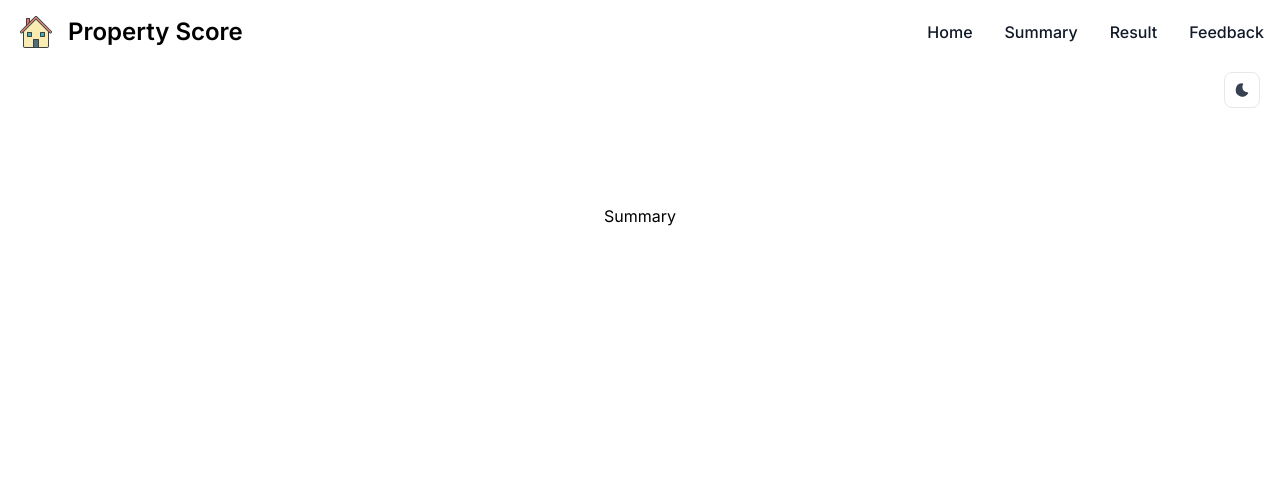
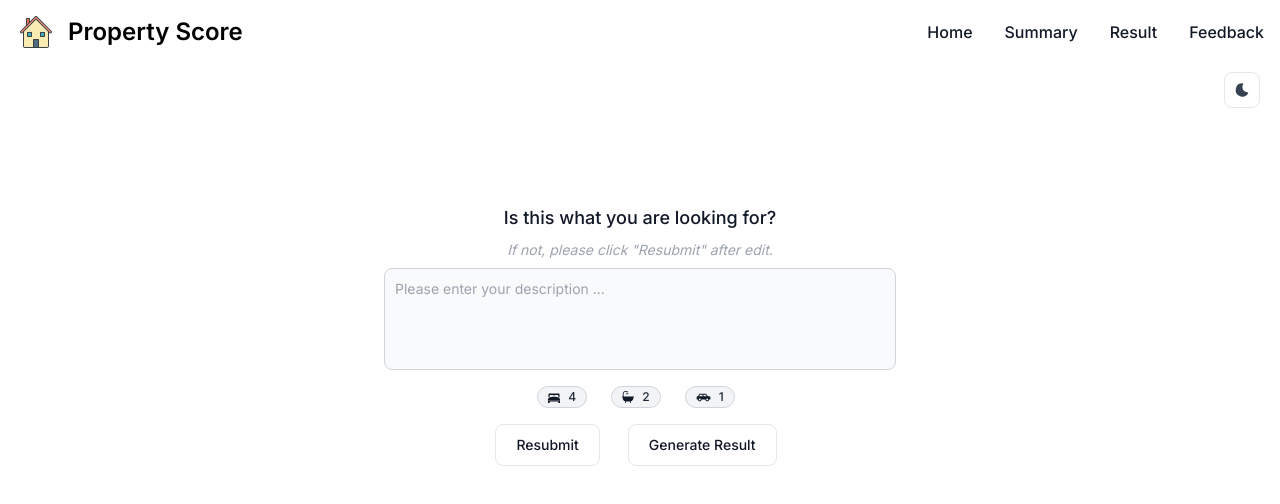
Before and after one commit to jackytsheng/property-score-demo, a Next.js app: page /summary in a window 1280 px wide. Shown: the top 504 px of the page. Built offline with nearby package versions, Linux system fonts and the light colour scheme.

Commit message:
edit style

```diff
--- /dev/null
+++ b/src/app/components/Pill.tsx
@@ -0,0 +1,9 @@
+import { ReactNode } from "react"
+
+export interface PillProps {
+    children: ReactNode
+}
+
+export const Pill = ({ children }: PillProps) => <span className="gap-2 rounded-full justify-between bg-gray-100 text-gray-800 text-xs font-medium inline-flex items-center px-2.5 py-0.5 mr-2 dark:bg-gray-700 dark:text-gray-400 border border-gray-300 dark:border-gray-600">
+    {children}
+</span>
--- /dev/null
+++ b/src/app/components/Textarea.tsx
@@ -0,0 +1,9 @@
+import { INPUT_STYLE } from "../style"
+
+export interface TextAreaProps {
+    id: string
+    placeholder: string
+    text?: string
+}
+
+export const Textarea = ({ id, placeholder, text }: TextAreaProps) => <textarea id={id} rows={4} maxLength={200} className={`${INPUT_STYLE} mb-4 resize-none block`} placeholder={placeholder}></textarea>
--- /dev/null
+++ b/src/app/components/Wrapper.tsx
@@ -0,0 +1,10 @@
+import { ReactNode } from "react";
+
+export const Wrapper = ({
+    children,
+}: {
+    children: ReactNode
+}) =>
+(<div className="flex flex-col items-center justify-center p-10 md:p-24" >
+    {children}
+</div>)
--- a/src/app/page.tsx
+++ b/src/app/page.tsx
@@ -1,17 +1,17 @@
 'use client'
 import Link from "next/link";
 import { Route } from "./NavBar";
-import { HEADER_STYLE, INPUT_STYLE } from "./style";
-import Head from "next/head";
-
+import { HEADER_STYLE } from "./style";
+import { Textarea } from "./components/Textarea";
+import { Wrapper } from "./components/Wrapper";
 
 export default function Home() {
   return (
-    <div className="flex flex-col items-center justify-center p-24">
-      <label htmlFor="message" className={HEADER_STYLE}>Tell me about your dream property 🏡</label>
-      <span className="italic text-sm mb-2 text-gray-400 dark:text-gray-600">Example: "Sunny, Spacious, 4 bedrooms, 2 bathrooms ..."</span>
-      <textarea id="message" rows={4} maxLength={200} className={`${INPUT_STYLE} mb-4 resize-none block`} placeholder="Write your thoughts here..."></textarea>
-      <Link href={Route.SUMMARY} type="button" className="py-2.5 px-5 mr-2 mb-2 text-sm font-medium text-gray-900 focus:outline-none bg-white rounded-lg border border-gray-200 hover:bg-gray-100 hover:text-blue-700 focus:z-10 focus:ring-4 focus:ring-gray-200 dark:focus:ring-gray-700 dark:bg-gray-800 dark:text-gray-400 dark:border-gray-600 dark:hover:text-white dark:hover:bg-gray-700">Next</Link>
-    </div>
+    <Wrapper>
+      <label htmlFor="input-prompt" className={HEADER_STYLE}>Tell me about your dream property 🏡</label>
+      <span className="italic text-sm mb-2 text-gray-400 dark:text-gray-600">Example: &#34;Sunny, Spacious, 4 bedrooms, 2 bathrooms ...&#34;</span>
+      <Textarea id="input-prompt" placeholder={"Write your thoughts here..."} />
+      <Link href={Route.SUMMARY} type="button" className="py-2.5 px-5 mr-2 mb-2 text-sm font-medium text-gray-900 focus:outline-none bg-white rounded-lg border border-gray-200 hover:bg-gray-100 hover:text-blue-700 focus:z-10 focus:ring-4 focus:ring-gray-200 dark:focus:ring-gray-700 dark:bg-gray-800 dark:text-gray-400 dark:border-gray-600 dark:hover:text-white dark:hover:bg-gray-700">Generate Summary</Link>
+    </Wrapper>
   )
 }
--- a/src/app/style/index.ts
+++ b/src/app/style/index.ts
@@ -1,3 +1,5 @@
 export const MODAL_STYLE = "font-medium border border-gray-100 rounded-lg bg-gray-50 p-4 md:p-0 mt-4 md:space-x-8 md:mt-0 md:border-0 md:bg-white dark:bg-gray-800 md:dark:bg-gray-900 dark:border-gray-700"
-export const INPUT_STYLE = "focus:outline-none focus:ring-1 p-2.5 w-full text-sm text-gray-900 bg-gray-50 rounded-lg border border-gray-300 focus:ring-blue-500 focus:border-blue-500 dark:bg-gray-700 dark:border-gray-600 dark:placeholder-gray-400 dark:text-white dark:focus:ring-blue-500 dark:focus:border-blue-500"
+export const INPUT_STYLE = "max-w-lg focus:outline-none focus:ring-1 p-2.5 w-full text-sm text-gray-900 bg-gray-50 rounded-lg border border-gray-300 focus:ring-blue-500 focus:border-blue-500 dark:bg-gray-700 dark:border-gray-600 dark:placeholder-gray-400 dark:text-white dark:focus:ring-blue-500 dark:focus:border-blue-500"
 export const HEADER_STYLE = "block mb-2 text-lg font-medium text-gray-900 dark:text-gray-400"
+export const SVG_STYLE = "fill-gray-900 dark:fill-gray-400"
+export const BUTTON_STYLE = "text-center py-2.5 px-5 mr-2 mb-2 text-sm font-medium text-gray-900 focus:outline-none bg-white rounded-lg border border-gray-200 hover:bg-gray-100 hover:text-blue-700 focus:z-10 focus:ring-4 focus:ring-gray-200 dark:focus:ring-gray-700 dark:bg-gray-800 dark:text-gray-400 dark:border-gray-600 dark:hover:text-white dark:hover:bg-gray-700"
--- a/src/app/summary/page.tsx
+++ b/src/app/summary/page.tsx
@@ -1,8 +1,43 @@
+'use client'
+import Link from "next/link";
+import { Route } from "../NavBar";
+import { Pill } from "../components/Pill";
+import { Textarea } from "../components/Textarea";
+import { Wrapper } from "../components/Wrapper";
+import { BUTTON_STYLE, HEADER_STYLE, SVG_STYLE } from "../style";
 
 export default function Summary() {
   return (
-    <main className="flex min-h-screen flex-col items-center justify-between p-24">
-      Summary
-    </main>
+    <Wrapper>
+      <label id="summary-prompt" className={HEADER_STYLE}>Is this what you are looking for? </label>
+      <span className="italic text-sm mb-2 text-gray-400 dark:text-gray-600">If not, please click &#34;Resubmit&#34; after edit.</span>
+      <Textarea id="summary-prompt" placeholder="Please enter your description ..." />
+      <div className="flex gap-4 mb-4">
+        <Pill>
+          <svg className={SVG_STYLE} width="12px" height="12px" viewBox="0 0 50 50" xmlns="http://www.w3.org/2000/svg" xmlnsXlink="http://www.w3.org/1999/xlink"><path d="M5 10C3.347656 10 2 11.347656 2 13L2 26.8125C3.296875 25.6875 4.9375 24.777344 7 24.0625L7 20C7 17.339844 11.542969 17 15.5 17C19.457031 17 24 17.339844 24 20L24 22C24.335938 21.996094 24.65625 22 25 22C25.34375 22 25.664063 21.996094 26 22L26 20C26 17.339844 30.542969 17 34.5 17C38.457031 17 43 17.339844 43 20L43 24.03125C45.058594 24.742188 46.691406 25.671875 48 26.8125L48 13C48 11.347656 46.652344 10 45 10 Z M 25 24C5.90625 24 -0.015625 27.53125 0 37L50 37C50.015625 27.46875 44.09375 24 25 24 Z M 0 39L0 50L7 50L7 46C7 44.5625 7.5625 44 9 44L41 44C42.4375 44 43 44.5625 43 46L43 50L50 50L50 39Z" /></svg>
+          <span>4</span>
+        </Pill>
+        <Pill>
+          <svg className={SVG_STYLE} width="12px" height="12px" viewBox="0 0 15 15" xmlns="http://www.w3.org/2000/svg">
+            <path d="M2 3.5C2 2.11929 3.11929 1 4.5 1H6V2H7V0H4.5C2.567 0 1 1.567 1 3.5V7H0V8H1V9.5C1 11.2632 2.30385 12.7219 4 12.9646V15H5V13H10V15H11V12.9646C12.6961 12.7219 14 11.2632 14 9.5V8H15V7H2V3.5Z" />
+            <path d="M8 4H5V3H8V4Z" />
+          </svg>
+          <span>2</span>
+        </Pill>
+        <Pill>
+          <svg className={SVG_STYLE} width="15px" height="15px" viewBox="0 0 24 24" xmlns="http://www.w3.org/2000/svg">
+            <path d="M16,6l3,4h2c1.11,0,2,0.89,2,2v3h-2c0,1.66-1.34,3-3,3s-3-1.34-3-3H9c0,1.66-1.34,3-3,3s-3-1.34-3-3H1v-3c0-1.11,0.89-2,2-2
+		l3-4H16 M10.5,7.5H6.75L4.86,10h5.64V7.5 M12,7.5V10h5.14l-1.89-2.5H12 M6,13.5c-0.83,0-1.5,0.67-1.5,1.5s0.67,1.5,1.5,1.5
+		s1.5-0.67,1.5-1.5S6.83,13.5,6,13.5 M18,13.5c-0.83,0-1.5,0.67-1.5,1.5s0.67,1.5,1.5,1.5s1.5-0.67,1.5-1.5S18.83,13.5,18,13.5z"/>
+            <rect fill="none" width="24" height="24" />
+          </svg>
+          <span>1</span>
+        </Pill>
+      </div>
+      <div className="inline-flex w-4/5 md:w-auto flex-col items-stretch md:items-center gap-2 md:flex-row md:gap-5">
+        <button type="button" className={BUTTON_STYLE}>Resubmit</button>
+        <Link href={Route.RESULT} type="button" className={BUTTON_STYLE}>Generate Result</Link>
+      </div>
+    </Wrapper>
   )
 }
```
Also changed, not shown: 1 other file (tests, documents, lock files or other folders).
